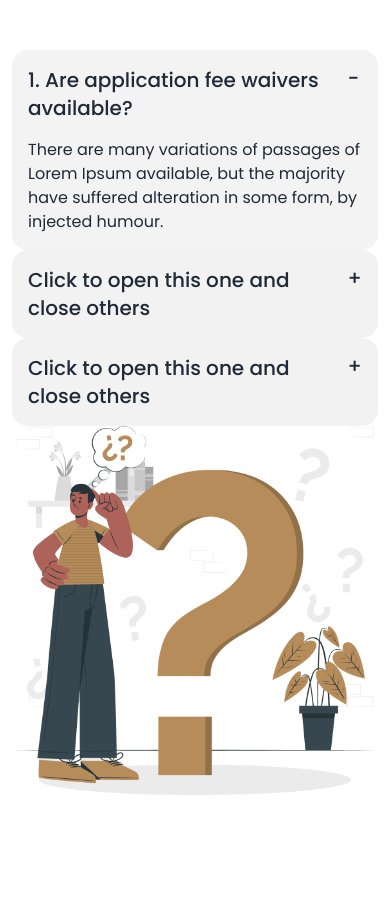
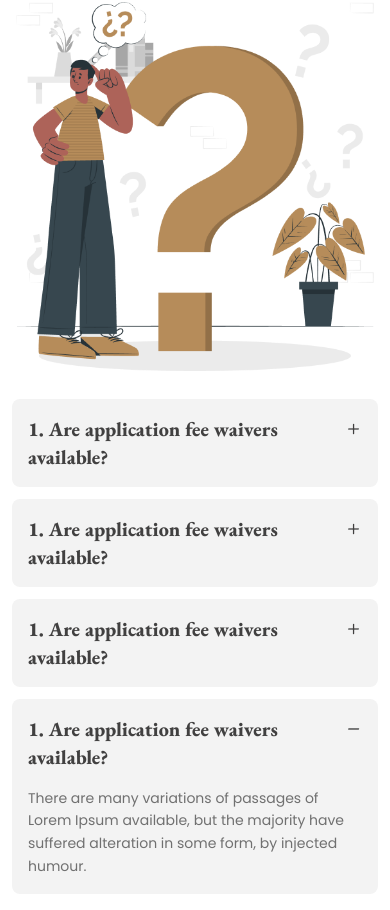
Before and after one commit to FaizAhamed2o1/legal-solution, a plain HTML site: page index.html in a window 390 px wide. Shown: the part 3585-4495 px from the top of the page. Before the commit the page ends 4444 px from the top, so only its background shows below. Drawn offline with nearby package versions, Linux system fonts and the light colour scheme.

Commit message:
FAQ section done with responsive

```diff
--- a/index.html
+++ b/index.html
@@ -414,12 +414,13 @@
         </h2>
 
         <p
-          class="text-sm leading-relaxed text-custom-gray lg:text-base max-w-[714px] mx-auto mb-16"
+          class="text-sm leading-relaxed text-custom-gray max-w-[714px] mx-auto mb-10 lg:text-base lg:mb-16"
         >
           There are many variations of passages of Lorem Ipsum available, but
           the majority have suffered alteration in some form, by injected
           humour.
         </p>
+
 
         <div class="carousel-container">
           <div class="carousel w-full">
@@ -579,43 +580,57 @@
         </h2>
 
         <p
-          class="text-sm text-center leading-relaxed text-custom-gray lg:text-base max-w-[714px] mx-auto mb-16"
+          class="text-sm text-center leading-relaxed text-custom-gray max-w-[714px] mx-auto mb-10 lg:text-base  lg:mb-16"
         >
           There are many variations of passages of Lorem Ipsum available, but
           the majority have suffered alteration in some form, by injected
           humour.
         </p>
 
-       <div class="flex flex-col lg:flex-row lg:gap-[30px]">
+       <div class="flex flex-col-reverse lg:flex-row gap-7 lg:gap-[30px]">
          <!-- * accordion -->
-         <div class="flex-1 lg:space-y-[30px]">
-          <div class="collapse collapse-plus bg-[#f3f3f3] lg:p-8">
+         <div class="flex-1 space-y-3 lg:space-y-6">
+          <!-- question 1 -->
+          <div class="collapse collapse-plus bg-[#f3f3f3] rounded-lg lg:p-5 ">
             <input type="radio" name="my-accordion-3" checked="checked" />
-            <div class="collapse-title text-xl font-medium">
+            <div class="collapse-title  font-extrabold font-garamond text-custom-black text-xl lg:text-2xl">
               1. Are application fee waivers available?
             </div>
-            <div class="collapse-content">
+            <div class="collapse-content leading-relaxed text-custom-gray text-sm lg:text-base">
               <p>There are many variations of passages of Lorem Ipsum available, but the majority have suffered alteration in some form, by injected humour.</p>
             </div>
           </div>
 
-          <div class="collapse collapse-plus bg-base-200">
-            <input type="radio" name="my-accordion-3" />
-            <div class="collapse-title text-xl font-medium">
-              Click to open this one and close others
+          <!-- question 2 -->
+          <div class="collapse collapse-plus bg-[#f3f3f3] rounded-lg lg:p-5 ">
+            <input type="radio" name="my-accordion-3" checked="checked" />
+            <div class="collapse-title  font-extrabold font-garamond text-custom-black text-xl lg:text-2xl">
+              1. Are application fee waivers available?
             </div>
-            <div class="collapse-content">
-              <p>hello</p>
+            <div class="collapse-content leading-relaxed text-custom-gray text-sm lg:text-base">
+              <p>There are many variations of passages of Lorem Ipsum available, but the majority have suffered alteration in some form, by injected humour.</p>
             </div>
           </div>
 
-          <div class="collapse collapse-plus bg-base-200">
-            <input type="radio" name="my-accordion-3" />
-            <div class="collapse-title text-xl font-medium">
-              Click to open this one and close others
+          <!-- question 3 -->
+          <div class="collapse collapse-plus bg-[#f3f3f3] rounded-lg lg:p-5 ">
+            <input type="radio" name="my-accordion-3" checked="checked" />
+            <div class="collapse-title  font-extrabold font-garamond text-custom-black text-xl lg:text-2xl">
+              1. Are application fee waivers available?
             </div>
-            <div class="collapse-content">
-              <p>hello</p>
+            <div class="collapse-content leading-relaxed text-custom-gray text-sm lg:text-base">
+              <p>There are many variations of passages of Lorem Ipsum available, but the majority have suffered alteration in some form, by injected humour.</p>
+            </div>
+          </div>
+
+          <!-- question 4 -->
+          <div class="collapse collapse-plus bg-[#f3f3f3] rounded-lg lg:p-5 ">
+            <input type="radio" name="my-accordion-3" checked="checked" />
+            <div class="collapse-title  font-extrabold font-garamond text-custom-black text-xl lg:text-2xl">
+              1. Are application fee waivers available?
+            </div>
+            <div class="collapse-content leading-relaxed text-custom-gray text-sm lg:text-base">
+              <p>There are many variations of passages of Lorem Ipsum available, but the majority have suffered alteration in some form, by injected humour.</p>
             </div>
           </div>
         </div>
```
